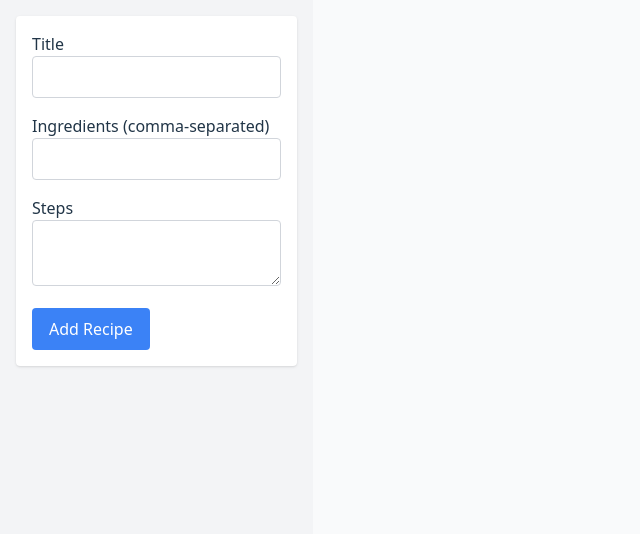
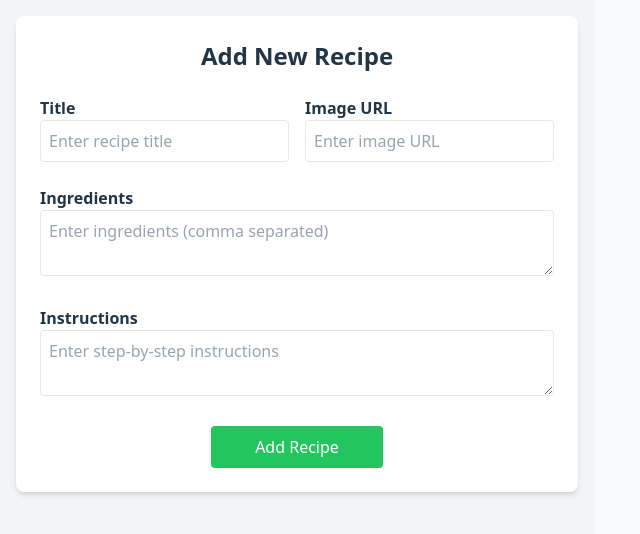
Before and after one commit to DAyeni-Dev/alx-fe-reactjs, a React (Vite) app in the folder recipe-sharing-platform/: page / in a window 1280 px wide. Shown: the top 534 px of the page, without its empty margins (0-640 px from the left). Built offline with nearby package versions, Linux system fonts and the light colour scheme.

Commit message:
created a recipie form

```diff
--- a/recipe-sharing-platform/src/components/AddRecipeForm.jsx
+++ b/recipe-sharing-platform/src/components/AddRecipeForm.jsx
@@ -1,76 +1,104 @@
-import { useState } from "react";
+import React, { useState } from "react";
 
-export default function AddRecipeForm({ onAddRecipe }) {
-  const [title, setTitle] = useState("");
-  const [ingredients, setIngredients] = useState("");
-  const [steps, setSteps] = useState("");
-  const [errors, setErrors] = useState({}); // required for checker
+const AddRecipeForm = ({ onAddRecipe }) => {
+  const [formData, setFormData] = useState({
+    title: "",
+    ingredients: "",
+    instructions: "",
+    image: "",
+  });
+  const [errors, setErrors] = useState({});
 
   const validate = () => {
     const newErrors = {};
-    if (!title.trim()) newErrors.title = "Title is required";
-    if (!ingredients.trim()) newErrors.ingredients = "Ingredients are required";
-    if (!steps.trim()) newErrors.steps = "Steps are required";
+    if (!formData.title.trim()) newErrors.title = "Title is required";
+    if (!formData.ingredients.trim()) newErrors.ingredients = "Ingredients are required";
+    if (!formData.instructions.trim()) newErrors.instructions = "Instructions are required";
+    if (!formData.image.trim()) newErrors.image = "Image URL is required";
     setErrors(newErrors);
     return Object.keys(newErrors).length === 0;
   };
 
+  const handleChange = (e) => {
+    setFormData({ ...formData, [e.target.name]: e.target.value });
+  };
+
   const handleSubmit = (e) => {
     e.preventDefault();
-    if (!validate()) return; // call validate before adding recipe
-
-    onAddRecipe({
-      title,
-      ingredients: ingredients.split(","),
-      steps,
-    });
-
-    setTitle("");
-    setIngredients("");
-    setSteps("");
+    if (validate()) {
+      onAddRecipe(formData);
+      setFormData({ title: "", ingredients: "", instructions: "", image: "" });
       setErrors({});
+    }
   };
 
   return (
-    <form onSubmit={handleSubmit} className="max-w-xl mx-auto bg-white p-4 rounded shadow space-y-4">
-      <div>
-        <label className="block font-medium">Title</label>
+    <form
+      onSubmit={handleSubmit}
+      className="bg-white p-6 rounded-lg shadow-md w-full max-w-2xl mx-auto flex flex-col gap-4 md:gap-6"
+    >
+      <h2 className="text-2xl font-bold text-center">Add New Recipe</h2>
+
+      <div className="flex flex-col md:flex-row gap-4">
+        <div className="flex flex-col w-full md:w-1/2">
+          <label className="font-semibold">Title</label>
           <input
             type="text"
-          className="w-full border border-gray-300 p-2 rounded"
-          value={title}
-          onChange={(e) => setTitle(e.target.value)}
+            name="title"
+            value={formData.title}
+            onChange={handleChange}
+            className="border p-2 rounded w-full"
+            placeholder="Enter recipe title"
           />
           {errors.title && <p className="text-red-500 text-sm">{errors.title}</p>}
         </div>
 
-      <div>
-        <label className="block font-medium">Ingredients (comma-separated)</label>
+        <div className="flex flex-col w-full md:w-1/2">
+          <label className="font-semibold">Image URL</label>
           <input
             type="text"
-          className="w-full border border-gray-300 p-2 rounded"
-          value={ingredients}
-          onChange={(e) => setIngredients(e.target.value)}
+            name="image"
+            value={formData.image}
+            onChange={handleChange}
+            className="border p-2 rounded w-full"
+            placeholder="Enter image URL"
+          />
+          {errors.image && <p className="text-red-500 text-sm">{errors.image}</p>}
+        </div>
+      </div>
+
+      <div>
+        <label className="font-semibold">Ingredients</label>
+        <textarea
+          name="ingredients"
+          value={formData.ingredients}
+          onChange={handleChange}
+          className="border p-2 rounded w-full"
+          placeholder="Enter ingredients (comma separated)"
         />
         {errors.ingredients && <p className="text-red-500 text-sm">{errors.ingredients}</p>}
       </div>
 
       <div>
-        <label className="block font-medium">Steps</label>
+        <label className="font-semibold">Instructions</label>
         <textarea
-          className="w-full border border-gray-300 p-2 rounded"
-          value={steps}
-          onChange={(e) => setSteps(e.target.value)}
+          name="instructions"
+          value={formData.instructions}
+          onChange={handleChange}
+          className="border p-2 rounded w-full"
+          placeholder="Enter step-by-step instructions"
         />
-        {errors.steps && <p className="text-red-500 text-sm">{errors.steps}</p>}
+        {errors.instructions && <p className="text-red-500 text-sm">{errors.instructions}</p>}
       </div>
 
       <button
         type="submit"
-        className="bg-blue-500 text-white py-2 px-4 rounded hover:bg-blue-600"
+        className="bg-green-500 hover:bg-green-600 text-white py-2 px-4 rounded transition duration-300 w-full md:w-1/3 self-center"
       >
         Add Recipe
       </button>
     </form>
   );
-}
+};
+
+export default AddRecipeForm;
```
Lines whose indentation alone changed are shown as unchanged.
